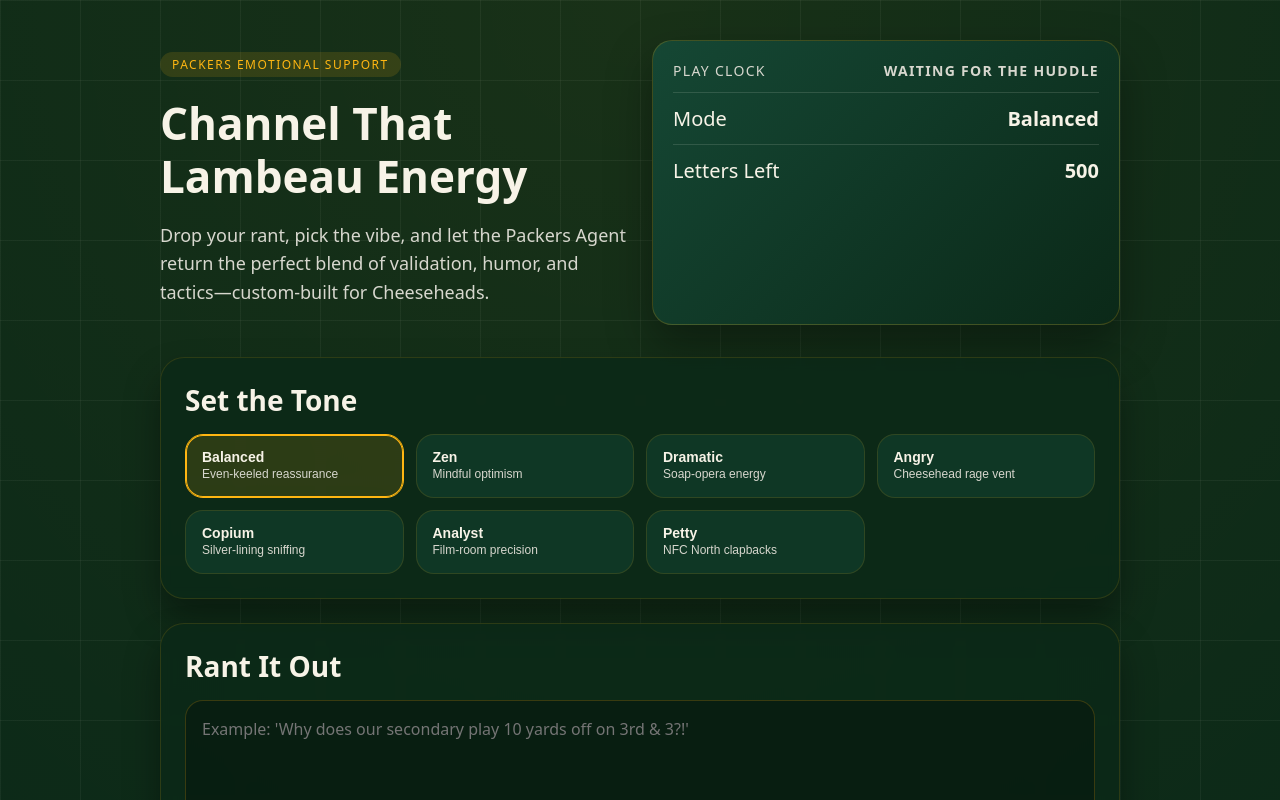
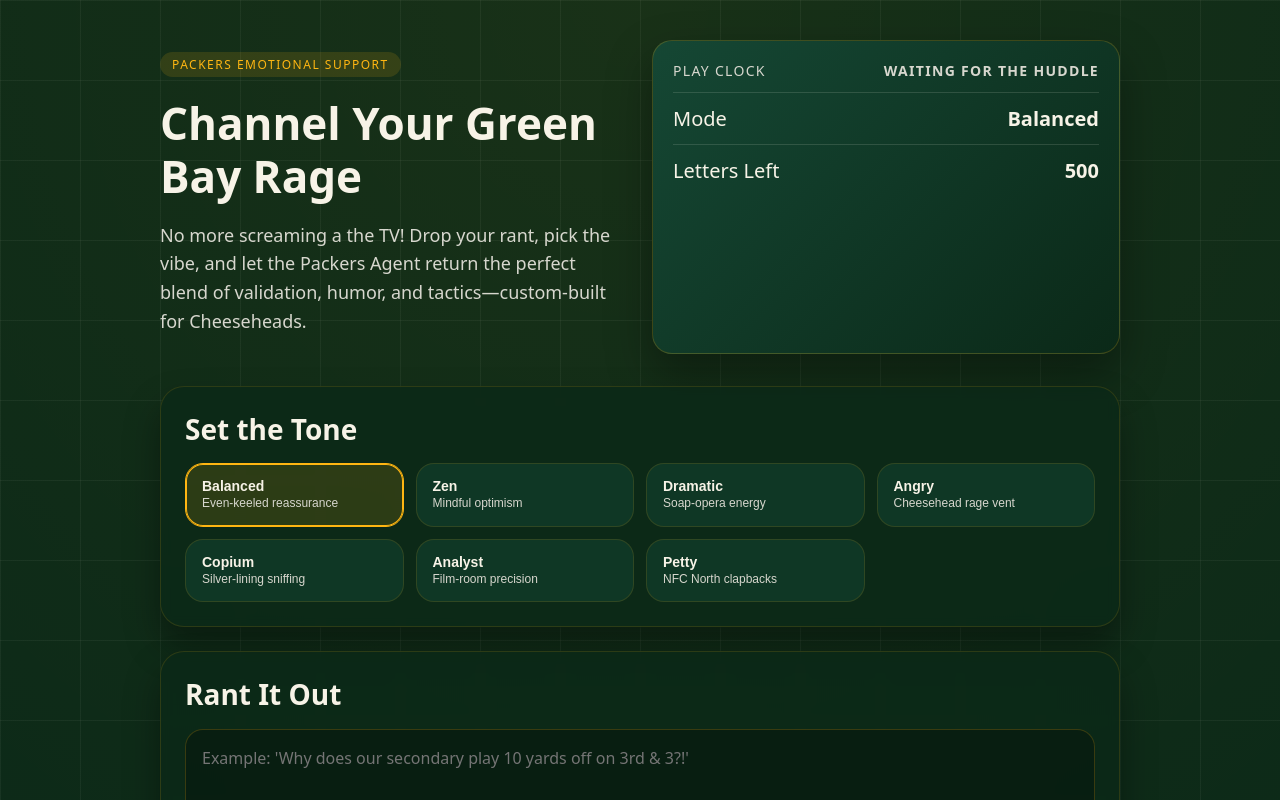
Before and after one commit to tbustama/packers-support-agent, a Next.js app: page / in a window 1280 px wide. Shown: the top 800 px of the page. Built offline with nearby package versions, Linux system fonts and the light colour scheme.

Commit message:
Adjusting copy

```diff
--- a/components/PackersAgentClient.tsx
+++ b/components/PackersAgentClient.tsx
@@ -105,9 +105,9 @@
         <section style={responsiveStyles.hero}>
           <div>
             <p style={responsiveStyles.badge}>Packers Emotional Support</p>
-            <h1 style={responsiveStyles.title}>Channel That Lambeau Energy</h1>
+            <h1 style={responsiveStyles.title}>Channel Your Green Bay Rage</h1>
             <p style={responsiveStyles.subtitle}>
-              Drop your rant, pick the vibe, and let the Packers Agent return the perfect blend of validation,
+              No more screaming a the TV! Drop your rant, pick the vibe, and let the Packers Agent return the perfect blend of validation,
               humor, and tactics—custom-built for Cheeseheads.
             </p>
           </div>
```
